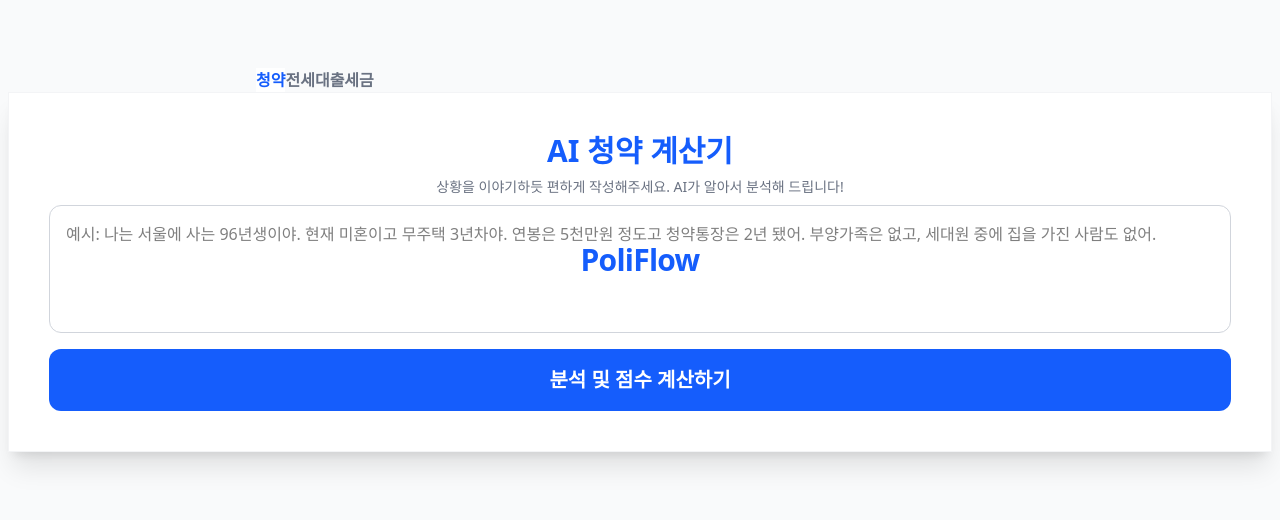
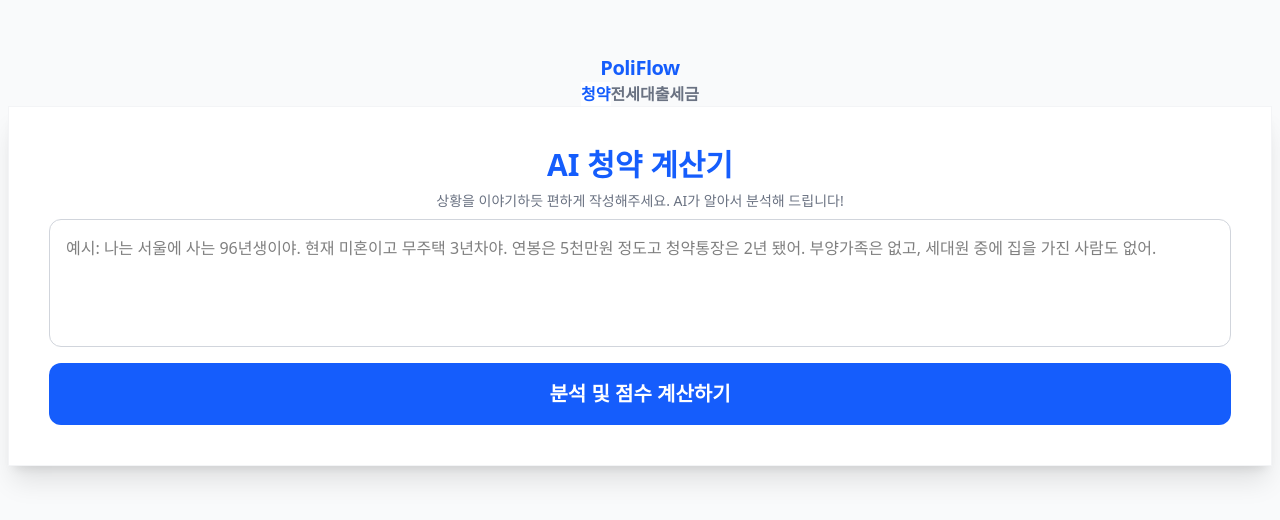
Before and after one commit to IhKim848/PoliFlow, a React (Create React App) app in the folder front/: page /calculator in a window 1280 px wide. Shown: the part 140-660 px from the top of the page. Built offline with nearby package versions, Linux system fonts and the light colour scheme.

Commit message:
웹 디자인 수정

```diff
--- a/front/src/pages/CalculatorPage.jsx
+++ b/front/src/pages/CalculatorPage.jsx
@@ -44,16 +44,17 @@
   return (
     <div className="flex flex-col items-center justify-center min-h-screen bg-gray-50 p-4 md:p-8">
 
-      <div className='absolute top-8 left-8 md:top-10 md:left-10 z-20'>
+      <div className="fixed top-8 left-8 md:top-10 md:left-10 z-20">
         <Link to="/">
-          <h2 className="font-bold tracking-tight text-3xl md:text-4xl text-blue-600 hover:text-blue-700 transition-colors">
+          <h2 className="font-bold tracking-tight text-xl md:text-xl text-blue-600 hover:text-blue-700 transition-colors">
             PoliFlow
           </h2>
         </Link>
       </div>
 
-      <div className = "w-full max-w-3xl mt-16 md:mt-0">
-        {tabs.map((tab) => (
+      <div className = "w-full max-w-2xl mt-16 md:mt-0">
+        <div className="flex justify-center overflow-x-auto gap-1 w-full">
+          {tabs.map((tab) => (
             <button
               key={tab}
               onClick={() => setActiveTab(tab)}
@@ -67,13 +68,10 @@
             </button>
           ))}
       </div>
-
-{/* 탭 내용 영역 */}
-        <div className="bg-white p-6 md:p-10 rounded-b-2xl rounded-tr-2xl shadow-xl w-full border-t-0 border border-gray-100">
+      <div className="bg-white p-6 md:p-10 rounded-b-2xl rounded-tr-2xl shadow-xl w-full border-t-0 border border-gray-100">
 
           {activeTab === '청약' ? (
             <>
-              {/* 기존 청약 계산기 UI */}
               <h1 className="text-3xl font-bold mb-2 text-center text-blue-600">AI 청약 계산기</h1>
               <p className="text-sm md:text-base text-gray-500 text-center mb-8">상황을 이야기하듯 편하게 작성해주세요. AI가 알아서 분석해 드립니다!</p>
 
@@ -113,7 +111,6 @@
                     </h3>
 
                     <div className="grid grid-cols-2 md:grid-cols-4 gap-4">
-                      {/* 프로필 결과 항목들 (기존과 동일) */}
                       <div className="flex flex-col bg-white p-3 rounded-lg shadow-sm">
                         <span className="text-gray-500 text-xs mb-1">만 나이</span>
                         <span className="font-semibold text-gray-800">{result.profile.age || 0}세</span>
@@ -175,7 +172,6 @@
               )}
             </>
           ) : (
-            /* 청약 이외의 탭을 눌렀을 때 표시되는 빈 화면 */
             <div className="flex flex-col items-center justify-center py-20 text-gray-500">
               <span className="text-5xl mb-4">🚧</span>
               <h2 className="text-2xl font-bold mb-2">{activeTab} 계산기</h2>
@@ -185,5 +181,6 @@
 
         </div>
       </div>
+    </div>
   );
 }
```
